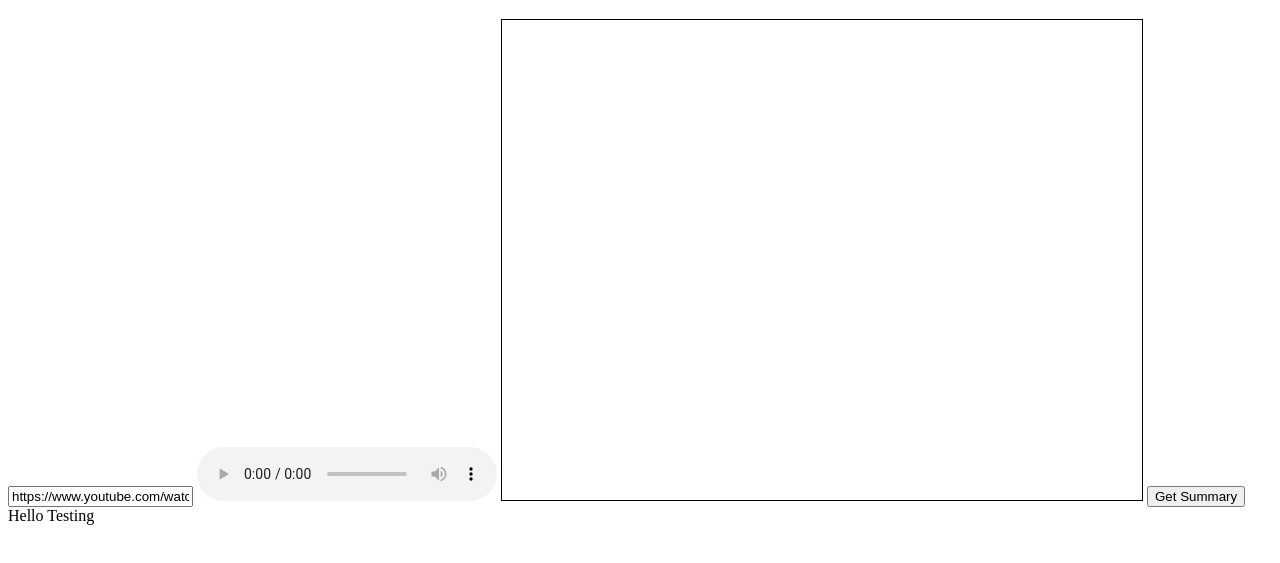
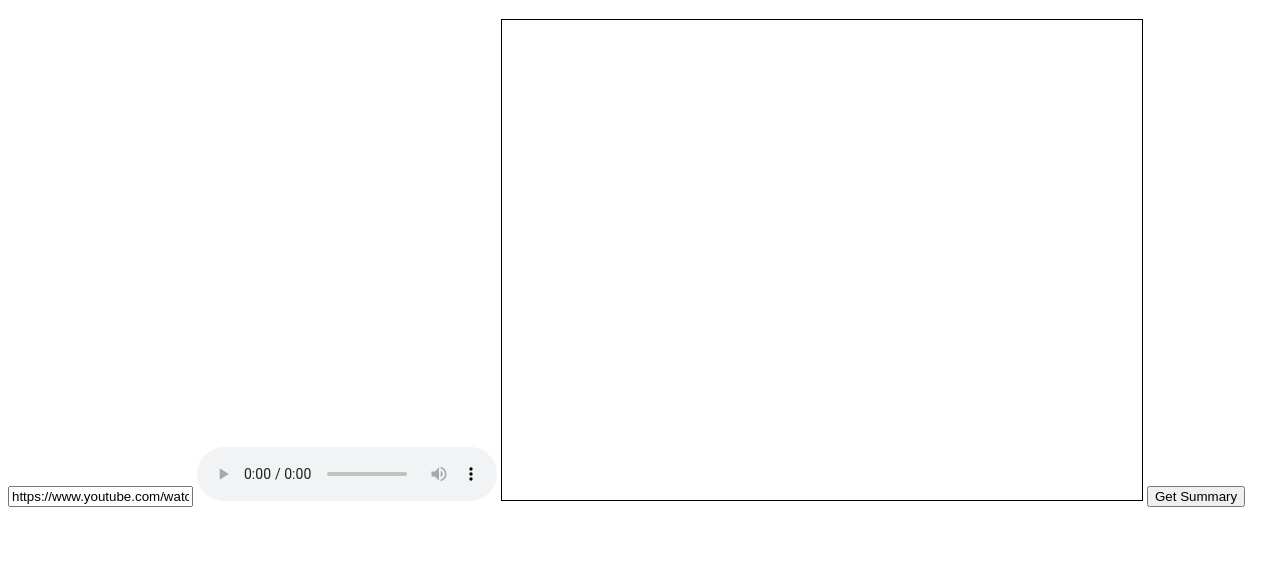
Before and after one commit to premalatha1984/video-summary-extension, a browser extension: page index.html in a window 1280 px wide. Shown: the part 61-624 px from the top of the page. Drawn offline with Linux system fonts and the light colour scheme.

Commit message:
Update index.html

```diff
--- a/index.html
+++ b/index.html
@@ -19,6 +19,6 @@
 
   <canvas id="videoCanvas" width="640" height="480" style="border:1px solid #000;"></canvas>
   <button id="getSummary">Get Summary</button>
-  <div id="summary">Hello Testing</div>
+  <div id="summary"></div>
 </body>
 </html>
```
